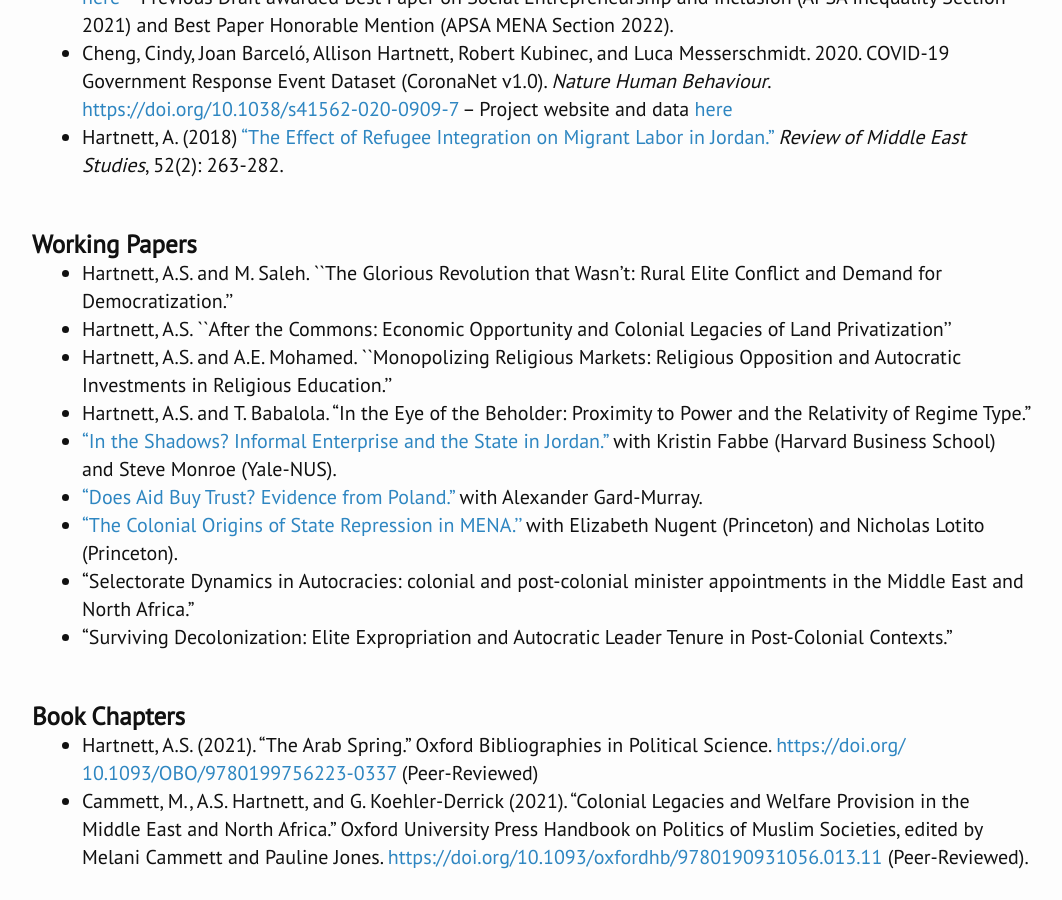
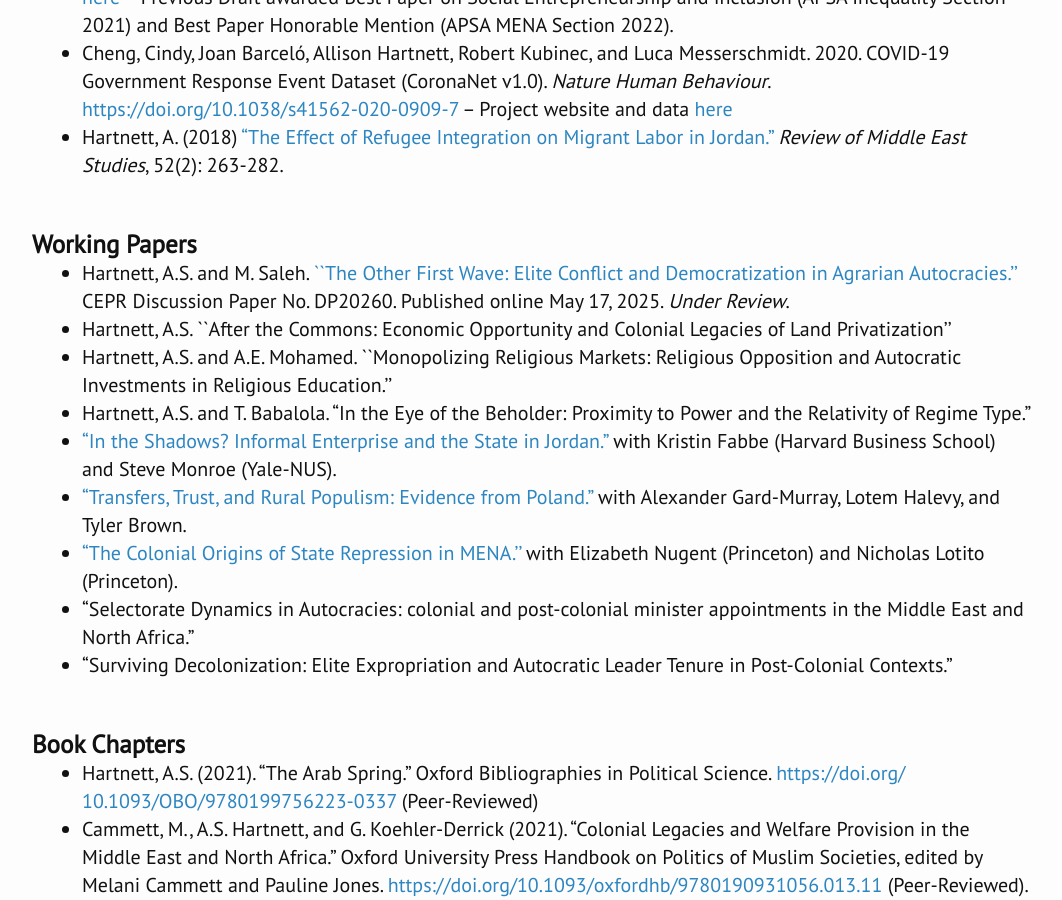
Before and after one commit to ashartnett/ashartnett.github.io, a Jekyll site: the page built from markdowns/2research.md, in a window 1280 px wide and 900 px high, scrolled down 387 px. Shown: the whole window, without its empty margins (108-1170 px from the left). Built offline with Jekyll 4.4.1, drawn with Linux system fonts in a browser that asks for light colours.

Commit message:
Update 2research.md
Updated working papers with titles, urls, and co-authors.

```diff
--- a/markdowns/2research.md
+++ b/markdowns/2research.md
@@ -17,12 +17,12 @@ permalink: /research/
  - Hartnett, A. (2018) ["The Effect of Refugee Integration on Migrant Labor in Jordan."](https://www.cambridge.org/core/journals/review-of-middle-east-studies/article/effect-of-refugee-integration-on-migrant-labor-in-jordan/95541D86AA4B631E4F6DD5B4DB021B54/share/609691b425c4ee242e3f2ce060e5f21b1d5b430f#) _Review of Middle East Studies_, 52(2): 263-282.
 
 ### Working Papers
- - Hartnett, A.S. and M. Saleh. ``The Glorious Revolution that Wasn’t: Rural Elite Conflict and Demand for Democratization.''
+ - Hartnett, A.S. and M. Saleh. [``The Other First Wave: Elite Conflict and Democratization in Agrarian Autocracies.''](https://cepr.org/publications/dp20260) CEPR Discussion Paper No. DP20260. Published online May 17, 2025. _Under Review_.
  - Hartnett, A.S. ``After the Commons: Economic Opportunity and Colonial Legacies of Land Privatization''
  - Hartnett, A.S. and A.E. Mohamed. ``Monopolizing Religious Markets: Religious Opposition and Autocratic Investments in Religious Education.''
  - Hartnett, A.S. and T. Babalola. “In the Eye of the Beholder: Proximity to Power and the Relativity of Regime Type.”
  - ["In the Shadows? Informal Enterprise and the State in Jordan."](https://www.hbs.edu/faculty/Pages/item.aspx?num=55770) with Kristin Fabbe (Harvard Business School) and Steve Monroe (Yale-NUS).
- - ["Does Aid Buy Trust? Evidence from Poland."](https://papers.ssrn.com/sol3/papers.cfm?abstract_id=3325608) with Alexander Gard-Murray.
+ - ["Transfers, Trust, and Rural Populism: Evidence from Poland."](https://papers.ssrn.com/sol3/papers.cfm?abstract_id=3325608) with Alexander Gard-Murray, Lotem Halevy, and Tyler Brown.
  - ["The Colonial Origins of State Repression in MENA.''](https://ssrn.com/abstract=3239093) with Elizabeth Nugent (Princeton) and Nicholas Lotito (Princeton).
  - "Selectorate Dynamics in Autocracies: colonial and post-colonial minister appointments in the Middle East and North Africa."
  - "Surviving Decolonization: Elite Expropriation and Autocratic Leader Tenure in Post-Colonial Contexts."
```
